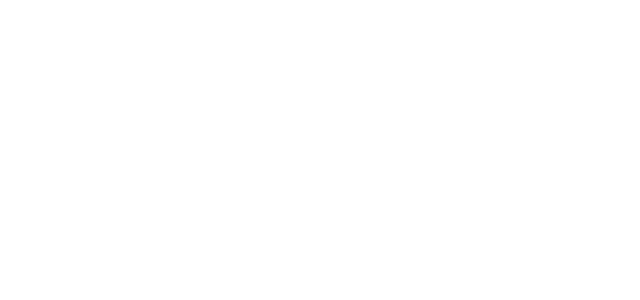
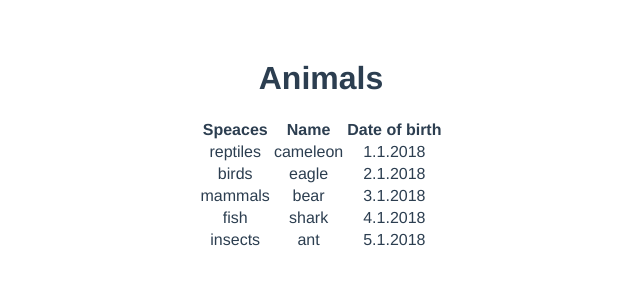
Before and after one commit to hiki89/zoo, a Vue app: page / in a window 1280 px wide. Shown: the top 300 px of the page, without its empty margins (319-959 px from the left). Built offline with nearby package versions, Linux system fonts and the light colour scheme.

Commit message:
Zadatak 1

```diff
--- a/src/App.vue
+++ b/src/App.vue
@@ -1,16 +1,16 @@
 <template>
   <div id="app">
-
+    <AnimalList/>
   </div>
 </template>
 
 <script>
-import HelloWorld from './components/HelloWorld.vue'
+import AnimalList from './components/AnimalList.vue'
 
 export default {
   name: 'app',
   components: {
-    HelloWorld
+    AnimalList
   }
 }
 </script>
--- /dev/null
+++ b/src/components/AnimalList.vue
@@ -0,0 +1,37 @@
+<template>
+  <div>
+    <h1>Animals</h1>
+
+    <table align="center">
+        <thead>
+            <th>Speaces</th>
+            <th>Name</th>
+            <th>Date of birth</th>
+        </thead>
+        <tbody>
+            <tr v-for="(animal, index) in animals" :key="index">
+                <td>{{animal.speaces}}</td>
+                <td>{{animal.name}}</td>
+                <td>{{animal.dateOfBirth}}</td>
+            </tr>
+        </tbody>
+    </table>
+  </div>
+</template>
+
+<script>
+export default {
+  name: 'AnimalList',
+  data() {
+      return {
+          animals: [
+              {speaces: "reptiles", name: "cameleon", dateOfBirth: "1.1.2018"},
+              {speaces: "birds", name: "eagle", dateOfBirth: "2.1.2018"},
+              {speaces: "mammals", name: "bear", dateOfBirth: "3.1.2018"},
+              {speaces: "fish", name: "shark", dateOfBirth: "4.1.2018"},
+              {speaces: "insects", name: "ant", dateOfBirth: "5.1.2018"}
+          ]
+      };
+  }
+}
+</script>
```
